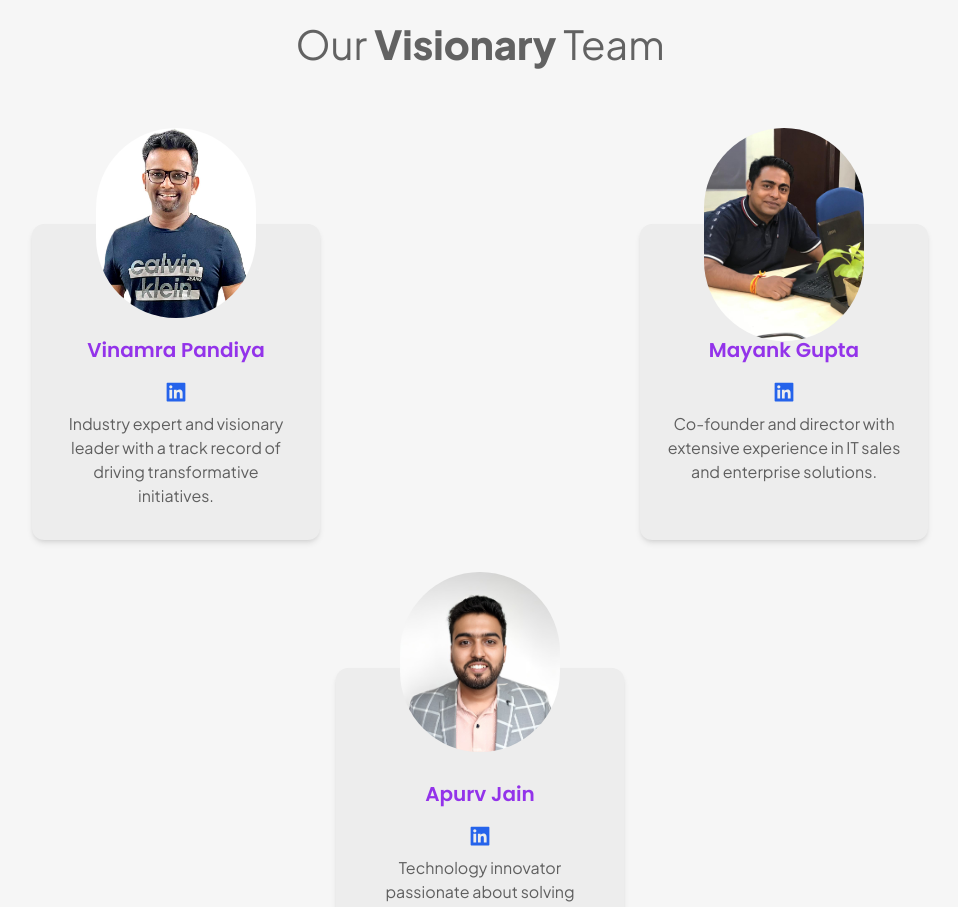
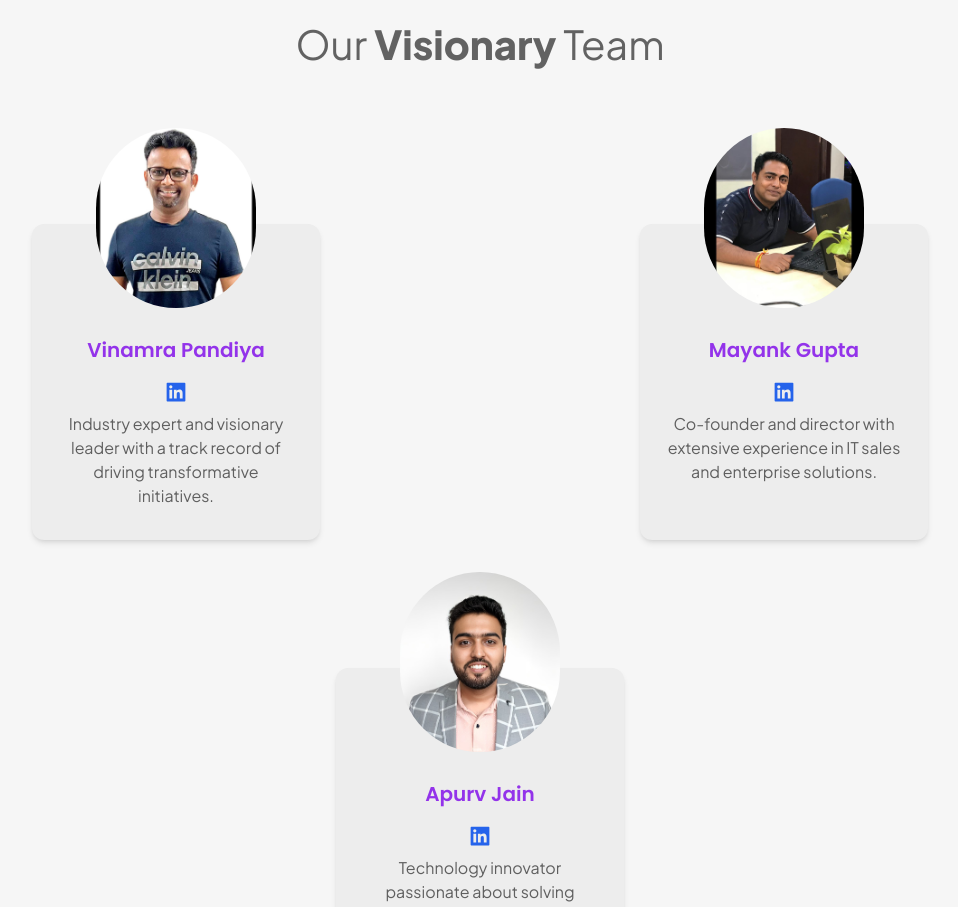
Before and after one commit to atul161/cortenix-ui, a Next.js app: page / in a window 1280 px wide. Shown: the part 5020-5927 px from the top of the page, without its empty margins (160-1118 px from the left). Built offline with nearby package versions, Linux system fonts and the light colour scheme; what tailwind-clip-path would draw is missing.

Commit message:
photos added

```diff
--- a/src/components/VisionaryTeam.tsx
+++ b/src/components/VisionaryTeam.tsx
@@ -9,16 +9,16 @@ const VisionaryTeam = () => {
     const PERSONS = [
         {
             name: "Vinamra Pandiya",
-            src: "/Images/VP.jpeg",
-            url: "https://abc.com",
+            src: "/Images/VP_Pic.jpeg",
+            url: "https://www.linkedin.com/in/vinamrapandiya/",
             description:
                 "Industry expert and visionary leader with a track record of driving transformative initiatives.",
         },
         {
             name: "Mayank Gupta",
 
-            src: "/Images/Mayank.jpeg",
-            url: "https://abc.com",
+            src: "/Images/Mayank_Gupta1.jpeg",
+            url: "https://www.linkedin.com/in/gmayank/",
             description:
                 "Co-founder and director with extensive experience in IT sales and enterprise solutions.",
         },
@@ -26,7 +26,7 @@ const VisionaryTeam = () => {
             name: "Apurv Jain",
 
             src: "/Images/Apurv.jpeg",
-            url: "https://abc.com",
+            url: " https://www.linkedin.com/in/apurvjain93/",
             description:
                 "Technology innovator passionate about solving complex challenges through AI.",
         },
```
Also changed, not shown: public/Images/Mayank_Gupta1.jpeg (added), public/Images/VP_Pic.jpeg (added).
